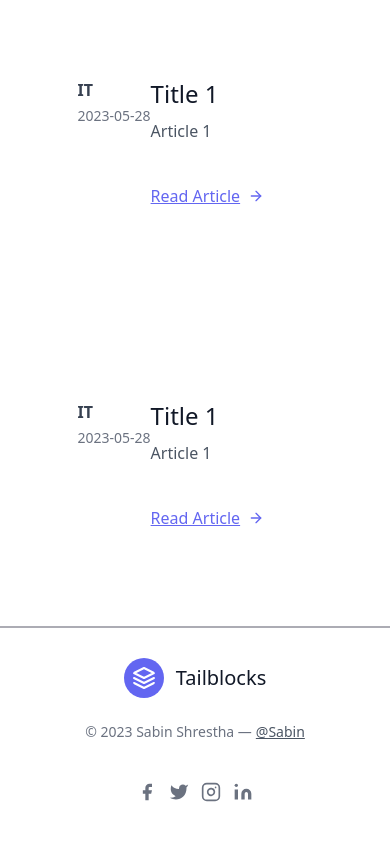
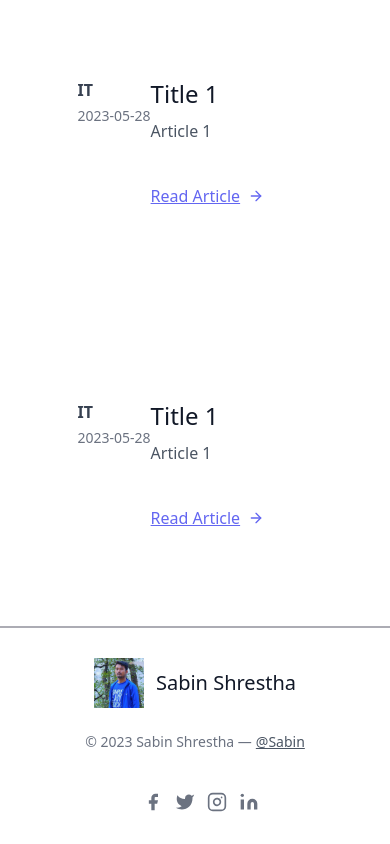
Before and after one commit to Hachimankira/portofolia, a React (Create React App) app: page /articles in a window 390 px wide. Shown: the part 1144-1988 px from the top of the page. Built offline with nearby package versions, Linux system fonts and the light colour scheme.

Commit message:
Footer updated

```diff
--- a/src/components/common/footer.jsx
+++ b/src/components/common/footer.jsx
@@ -2,39 +2,38 @@ import React from "react";
 import { Link } from "react-router-dom";
 
 import "./styles/footer.css";
+import INFO from "../../data/user";
 
 const Footer = () => {
 	return (
 		<React.Fragment>
 			<footer className="text-gray-600 body-font">
 				<div className="container px-5 py-8 mx-auto flex items-center sm:flex-row flex-col">
-					<a className="flex title-font font-medium items-center md:justify-start justify-center text-gray-900" style={{textDecoration: 'none'}}>
-						<svg xmlns="http://www.w3.org/2000/svg" fill="none" stroke="currentColor" stroke-linecap="round" stroke-linejoin="round" stroke-width="2" className="w-10 h-10 text-white p-2 bg-indigo-500 rounded-full" viewBox="0 0 24 24">
-							<path d="M12 2L2 7l10 5 10-5-10-5zM2 17l10 5 10-5M2 12l10 5 10-5"></path>
-						</svg>
-						<span className="ml-3 text-xl">Tailblocks</span>
+					<a className="flex title-font font-medium items-center md:justify-start justify-center text-gray-900" style={{ textDecoration: 'none' }}>
+						<img src="logo.png" width="50 px" height="50 px" style={{borderRadius: '50 px'}} />
+						<span className="ml-3 text-xl">Sabin Shrestha</span>
 					</a>
 					<p className="text-sm text-gray-500 sm:ml-4 sm:pl-4 sm:border-l-2 sm:border-gray-200 sm:py-2 sm:mt-0 mt-4">© 2023 Sabin Shrestha —
 						<a href="https://twitter.com/knyttneve" className="text-gray-600 ml-1" rel="noopener noreferrer" target="_blank">@Sabin</a>
 					</p>
 					<span className="inline-flex sm:ml-auto sm:mt-0 mt-4 justify-center sm:justify-start">
-						<a className="text-gray-500">
+					<a href={INFO.socials.facebook} className="ml-3 text-gray-500 cursor-pointer">
 							<svg fill="currentColor" stroke-linecap="round" stroke-linejoin="round" stroke-width="2" className="w-5 h-5" viewBox="0 0 24 24">
 								<path d="M18 2h-3a5 5 0 00-5 5v3H7v4h3v8h4v-8h3l1-4h-4V7a1 1 0 011-1h3z"></path>
 							</svg>
 						</a>
-						<a className="ml-3 text-gray-500">
+						<a href={INFO.socials.twitter} className="ml-3 text-gray-500 cursor-pointer">
 							<svg fill="currentColor" stroke-linecap="round" stroke-linejoin="round" stroke-width="2" className="w-5 h-5" viewBox="0 0 24 24">
 								<path d="M23 3a10.9 10.9 0 01-3.14 1.53 4.48 4.48 0 00-7.86 3v1A10.66 10.66 0 013 4s-4 9 5 13a11.64 11.64 0 01-7 2c9 5 20 0 20-11.5a4.5 4.5 0 00-.08-.83A7.72 7.72 0 0023 3z"></path>
 							</svg>
 						</a>
-						<a className="ml-3 text-gray-500">
+						<a href={INFO.socials.instagram} className="ml-3 text-gray-500 cursor-pointer">
 							<svg fill="none" stroke="currentColor" stroke-linecap="round" stroke-linejoin="round" stroke-width="2" className="w-5 h-5" viewBox="0 0 24 24">
 								<rect width="20" height="20" x="2" y="2" rx="5" ry="5"></rect>
 								<path d="M16 11.37A4 4 0 1112.63 8 4 4 0 0116 11.37zm1.5-4.87h.01"></path>
 							</svg>
 						</a>
-						<a className="ml-3 text-gray-500">
+						<a href={INFO.socials.linkedin} className="ml-3 text-gray-500 cursor-pointer">
 							<svg fill="currentColor" stroke="currentColor" stroke-linecap="round" stroke-linejoin="round" stroke-width="0" className="w-5 h-5" viewBox="0 0 24 24">
 								<path stroke="none" d="M16 8a6 6 0 016 6v7h-4v-7a2 2 0 00-2-2 2 2 0 00-2 2v7h-4v-7a6 6 0 016-6zM2 9h4v12H2z"></path>
 								<circle cx="4" cy="4" r="2" stroke="none"></circle>
--- a/src/components/common/styles/footer.css
+++ b/src/components/common/styles/footer.css
@@ -7,6 +7,12 @@
 	padding-bottom: 25px;
 	align-items: center;
 }
+
+.footer-image {
+	width: 100px;
+	object-fit: contain;
+  }
+
 
 .footer-links,
 .footer-credits {
--- a/src/components/projects/project.jsx
+++ b/src/components/projects/project.jsx
@@ -12,8 +12,7 @@ const Project = (props) => {
 		<React.Fragment>
 			<div className="project">
 				<Link to={link}>
-					<div className="project-container " >
-
+					<div className="project-container hover:shadow-xl" >
 							<img className="card-img-top" src={image} alt="..." />
 							<div className="card-body " style={{ paddingTop: '-10px' }}>
 								<div className="project-title">{title}</div>
--- a/src/data/ArticleCard.js
+++ b/src/data/ArticleCard.js
@@ -4,7 +4,7 @@ const ArticleCard = (props) => {
   const { title, description, image,category, date } = props;
   return (
     <section className="text-gray-600 body-font overflow-hidden">
-    <div className="container px-5 py-24 mx-auto">
+    <div className="container px-5 py-24 mx-auto shadow-xl">
       <div className="-my-8 divide-y-2 divide-gray-100">
         <div className="py-8 flex flex-wrap md:flex-nowrap">
           <div className="md:w-64 md:mb-0 mb-6 flex-shrink-0 flex flex-col">
--- a/src/data/user.js
+++ b/src/data/user.js
@@ -10,11 +10,11 @@ const INFO = {
 
 	socials: {
 		twitter: "https://twitter.com/",
-		github: "https://github.com/Hachimankira",
+		github: "https://github.com/pasalnp",
 		linkedin: "https://www.linkedin.com/in/Sabin-shrestha-823b2520a/",
-		instagram: "https://www.instagram.com/Sabin_shrestha6000/",
+		instagram: "https://www.instagram.com/sa_bin_sth/",
 		stackoverflow: "https://stackoverflow.com/",
-		facebook: "https://www.facebook.com/profile.php?id=100027827393620",
+		facebook: "https://www.facebook.com/sabinsth44",
 	},
 
 	homepage: {
```
Lines whose indentation alone changed are shown as unchanged.
